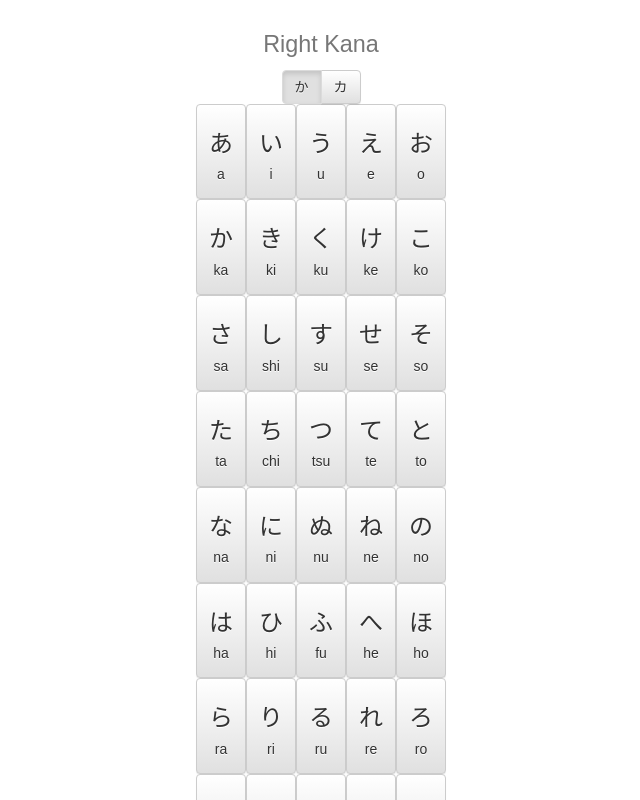
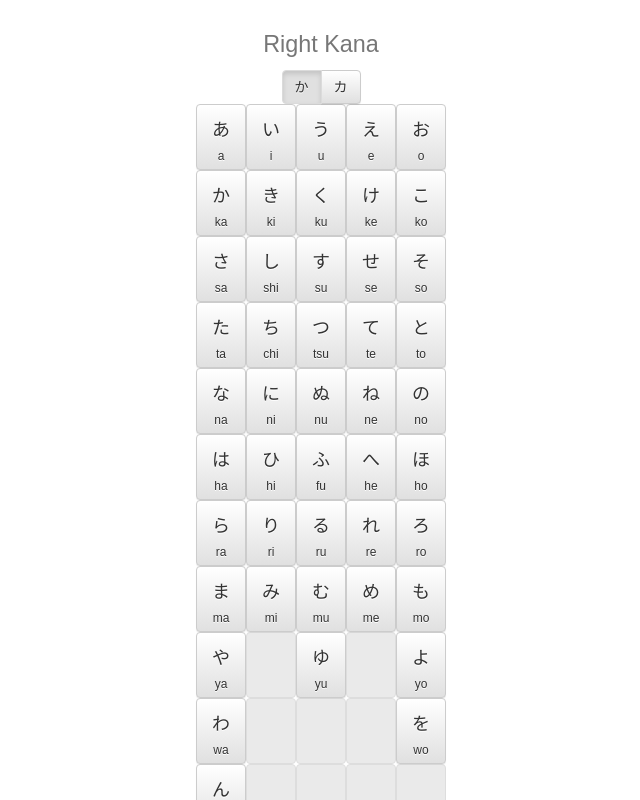
Before and after one commit to janclarin/right-kana, a React (Create React App) app: page / in a window 1280 px wide. Shown: the top 800 px of the page, without its empty margins (319-959 px from the left). Built offline with nearby package versions, Linux system fonts and the light colour scheme.

Commit message:
Improve kana grid layout

```diff
--- a/src/KanaBox.js
+++ b/src/KanaBox.js
@@ -4,11 +4,15 @@ import { Button } from 'react-bootstrap';
 class KanaBox extends Component {
   render() {
     const { kana, romaji } = this.props;
+    const style = {
+      width: 50,
+      height: 66
+    }
 
     return (
-      <Button>
-        <h3>{kana}</h3>
-        <h5>{romaji}</h5>
+      <Button style={style} disabled={!kana}>
+        <h4>{kana}</h4>
+        <h6>{romaji}</h6>
       </Button>
     );
   }
--- a/src/KanaBoxRow.js
+++ b/src/KanaBoxRow.js
@@ -1,4 +1,5 @@
 import React, { Component } from 'react';
+import { ButtonToolbar } from 'react-bootstrap';
 import KanaBox from './KanaBox';
 
 class KanaBoxRow extends Component {
@@ -7,12 +8,12 @@ class KanaBoxRow extends Component {
 
     return (
       <div>
-      {
-        kanaRow.map(kana => {
-          const romaji = kana.romaji;
-          return <KanaBox key={romaji} kana={kana.kana} romaji={romaji} />;
-        })
-      }
+        {
+          kanaRow.map((kana, index) => {
+            const key = kana.romaji + index;
+            return <KanaBox key={key} kana={kana.kana} romaji={kana.romaji} />;
+          })
+        }
       </div>
     );
   }
```
